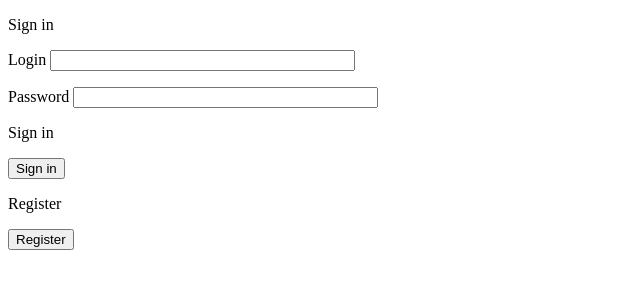
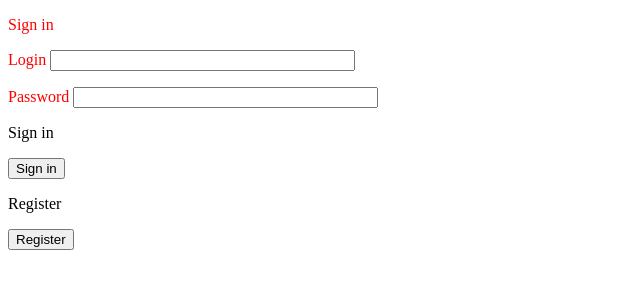
Before and after one commit to Alkotenok/login, a plain HTML site: page index.html in a window 1280 px wide. Shown: the whole page, without its empty margins (0-640 px from the left). Drawn offline with Linux system fonts and the light colour scheme.

Commit message:
Update index.html

```diff
--- a/index.html
+++ b/index.html
@@ -8,16 +8,16 @@
 <background="https://1.bp.blogspot.com/-jhS-qhHh5K0/X4oKetxuwjI/AAAAAAAAL8s/jYwyzJKErFQChQqbc-S6ThdEITrVVOoNQCLcBGAsYHQ/s1920/5-wallpaper-among-us-pc.png">
 <p>
 <p>
-Sign in
+  <font color="red">Sign in</font>
 <style>
 div{background-color:cyan; color-white; padding: 25px; text-align: center;}
 </style>
 </p>
-Login
+  <font color="red">Login</font>
 <input type="text" size="35" maxlenght="16" name="login">
 </p>
 <p>
-Password
+  <font color="red">Password</font>
 <input type="password" size="35" maxlenght="8" name="password">
 </p>
 <p>
```
